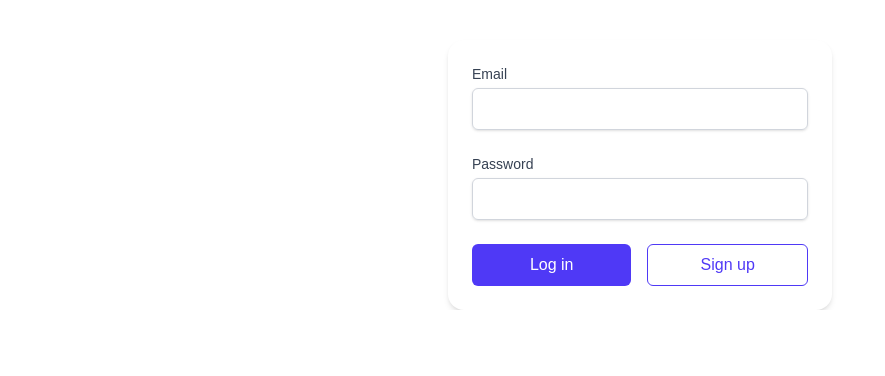
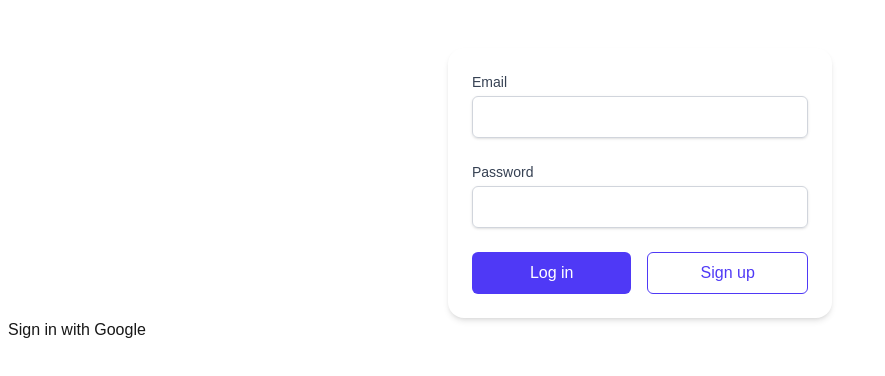
Before and after one commit to EricPudney/quiz-app, a Next.js app: page /login in a window 1280 px wide. Shown: the top 376 px of the page, without its empty margins (0-885 px from the left). Built offline with nearby package versions, Linux system fonts and the light colour scheme; no server answers.

Commit message:
added basic oauth login

```diff
--- a/app/components/question-info.tsx
+++ b/app/components/question-info.tsx
@@ -1,6 +1,6 @@
 import { Question } from "../data/definitions";
 
-export default function QuizInfo({question}: {question: Question}) {
+export default function QuestionInfo({question}: {question: Question}) {
     return(
         <>
         <h3>{question.text}</h3>
--- a/app/data/actions.ts
+++ b/app/data/actions.ts
@@ -6,7 +6,7 @@ import { createClient } from '@/app/utils/supabase/server';
 import { revalidatePath } from "next/cache";
 
 
-export async function editItem(item: Quiz | Question) {
+export async function editItem({id, type}: {id: number, type: string}) {
 
 }
 
@@ -16,7 +16,8 @@ export async function deleteItem({id, type}: {id: number, type: string}) {
     const response = await supabase
     .from(type).delete()
     .eq('id', id)
-    return response
+    revalidatePath('/', 'layout')
+    redirect(`/${type}`)
 }
 
 export async function login(formData: FormData) {
@@ -29,6 +30,7 @@ export async function login(formData: FormData) {
   }
   const { error } = await supabase.auth.signInWithPassword(data)
   if (error) {
+    console.log(error.message)
     redirect('/error')
   }
   revalidatePath('/', 'layout')
--- a/app/login/page.tsx
+++ b/app/login/page.tsx
@@ -1,10 +1,28 @@
-import { login, signup } from '../data/actions'
+"use client";
+
+import { login, signup } from "../data/actions";
+import { createClient } from "../utils/supabase/client";
 
 export default function LoginPage() {
+  const supabase = createClient();
+
+  const handleSignIn = async () => {
+    const { error } = await supabase.auth.signInWithOAuth({
+      provider: "google",
+    });
+    if (error) console.error("Sign-in error:", error);
+  };
+
   return (
+    <>
+    <script src="https://accounts.google.com/gsi/client" async></script>
+      <main className="px-2 py-2">
         <form className="max-w-sm mx-auto mt-10 space-y-6 bg-white p-6 rounded-2xl shadow-md">
           <div>
-    <label htmlFor="email" className="block text-sm font-medium text-gray-700">
+            <label
+              htmlFor="email"
+              className="block text-sm font-medium text-gray-700"
+            >
               Email
             </label>
             <input
@@ -17,7 +35,10 @@ export default function LoginPage() {
           </div>
 
           <div>
-    <label htmlFor="password" className="block text-sm font-medium text-gray-700">
+            <label
+              htmlFor="password"
+              className="block text-sm font-medium text-gray-700"
+            >
               Password
             </label>
             <input
@@ -45,5 +66,11 @@ export default function LoginPage() {
           </div>
         </form>
 
-  )
+        <div>
+
+          <button onClick={handleSignIn}>Sign in with Google</button>
+        </div>
+      </main>
+    </>
+  );
 }
--- a/app/quizzes/[id]/page.tsx
+++ b/app/quizzes/[id]/page.tsx
@@ -3,7 +3,7 @@ import { Quiz } from '@/app/data/definitions';
 import { createClient } from '@/app/utils/supabase/server';
 
 export default async function QuizPage({ params }: { params: { id: string } }) {
-    const id = Number(params.id)
+    const id = Number(await params.id)
     const supabase = await createClient();
     const { data: quiz, error } = await supabase.from("quizzes").select().eq('id', id);
     if (error) {
```
Lines whose indentation alone changed are shown as unchanged.
